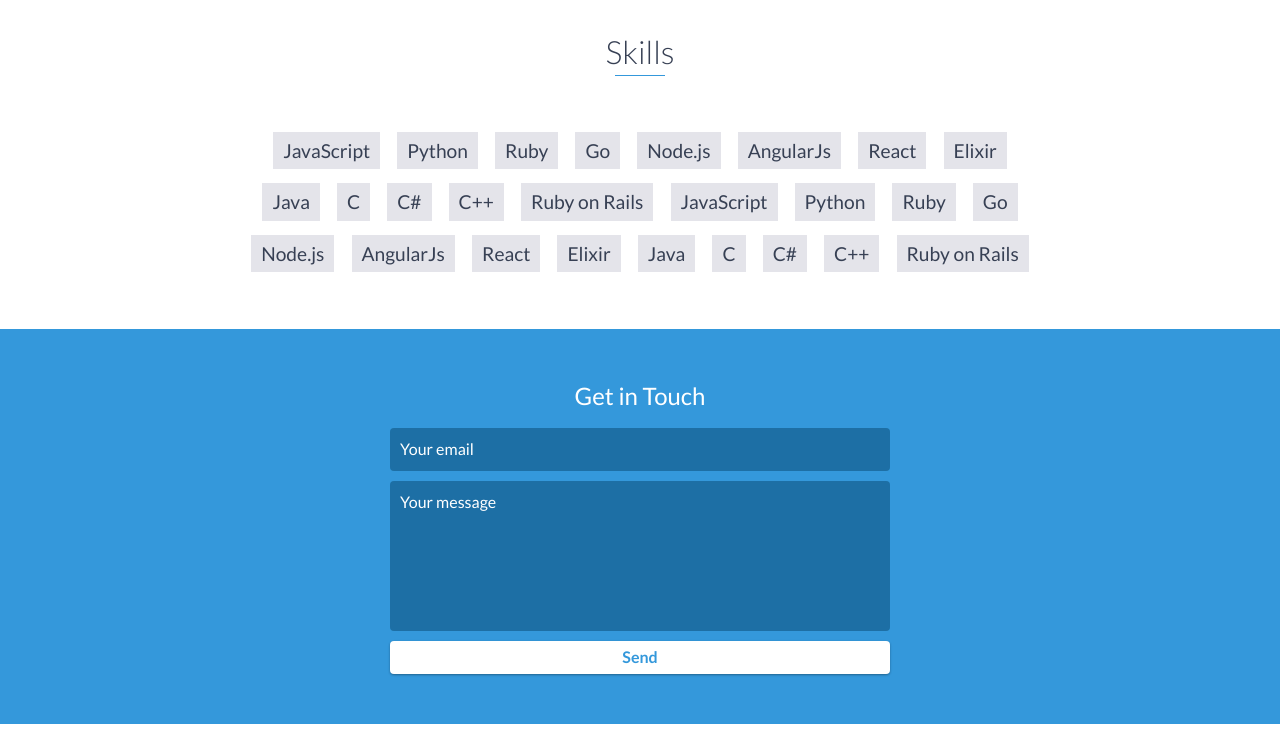
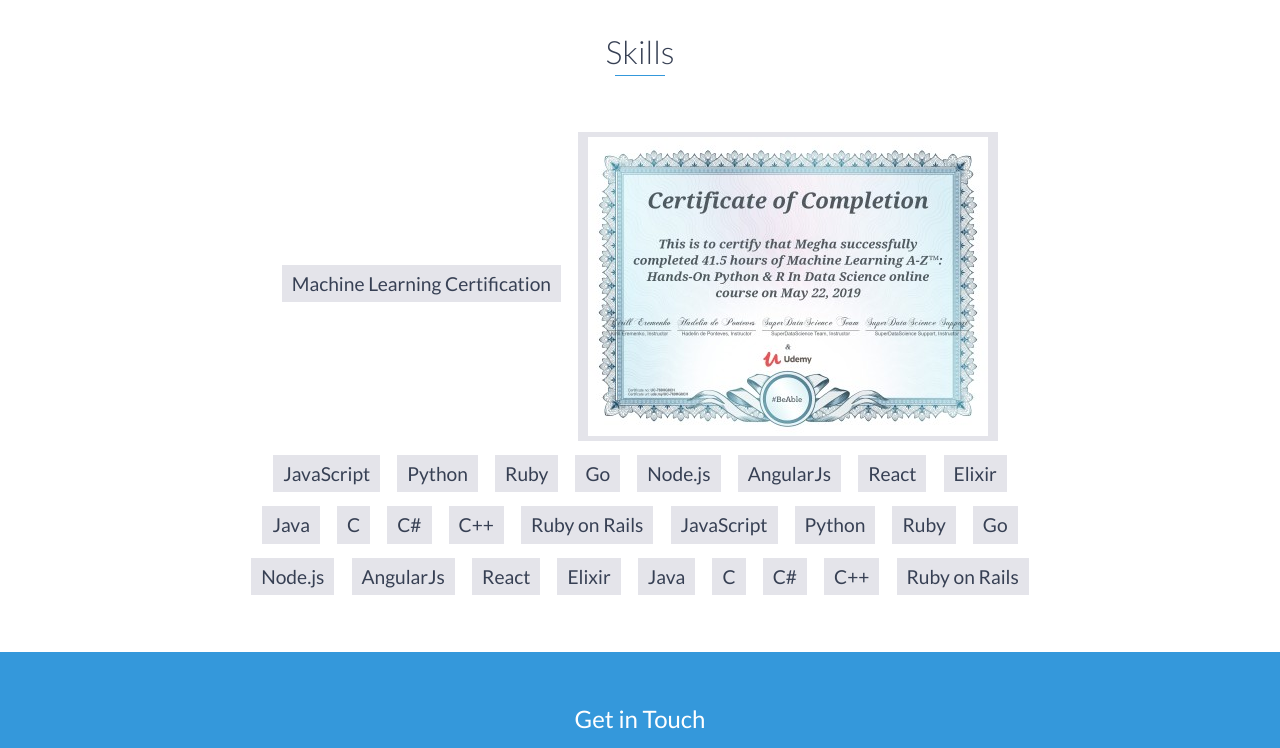
Before and after one commit to gmt20/mywebsite, a website: page index.html in a window 1280 px wide. Shown: the part 3340-4088 px from the top of the page. Drawn offline with nearby package versions, Linux system fonts and the light colour scheme.

Commit message:
added certification

```diff
--- a/index.html
+++ b/index.html
@@ -188,6 +188,8 @@
     <div id="skills">
         <h2 class="heading">Skills</h2>
         <ul>
+            <li> Machine Learning Certification </li>
+            <li> <img src="images/Udemy_Certificate_1.jpg"> </li>
             <li>JavaScript</li>
             <li>Python</li>
             <li>Ruby</li>
```
Also changed, not shown: images/Udemy_Certificate.jpg (added), images/Udemy_Certificate_1.jpg (added).
